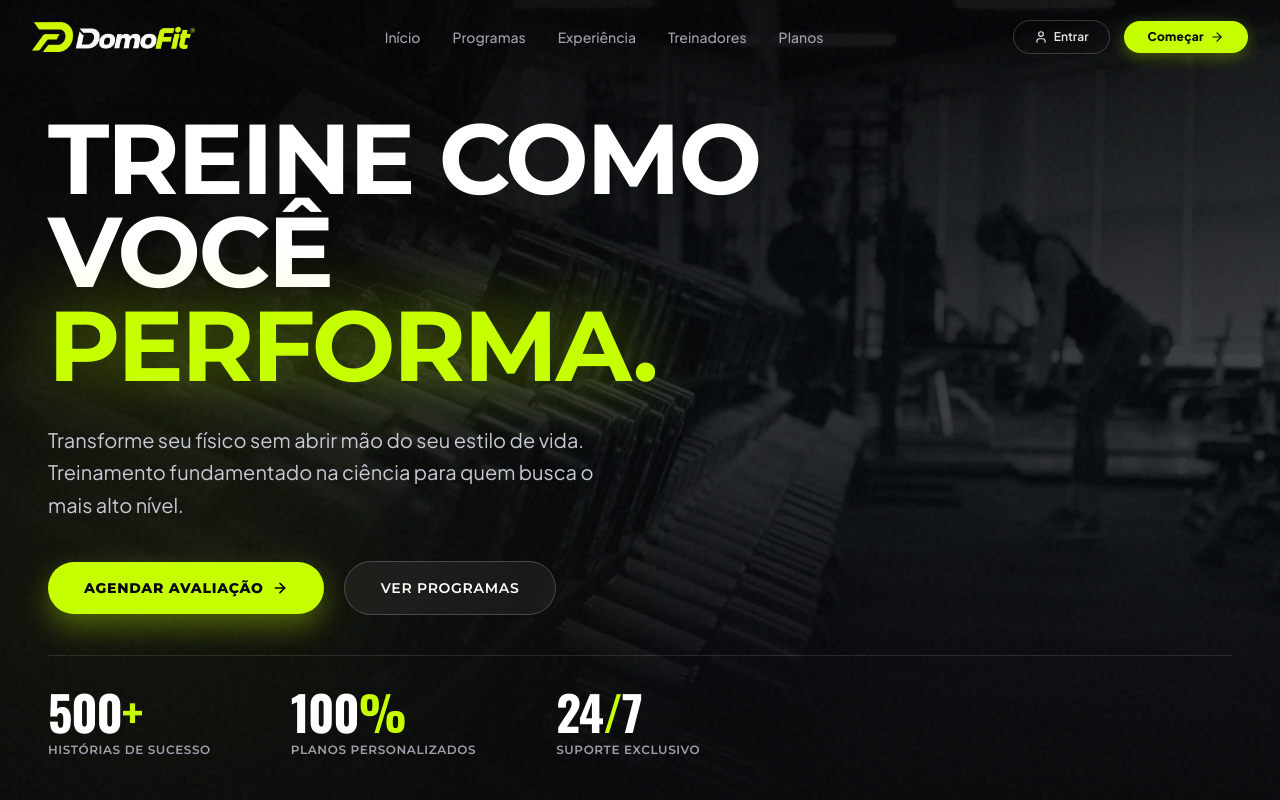
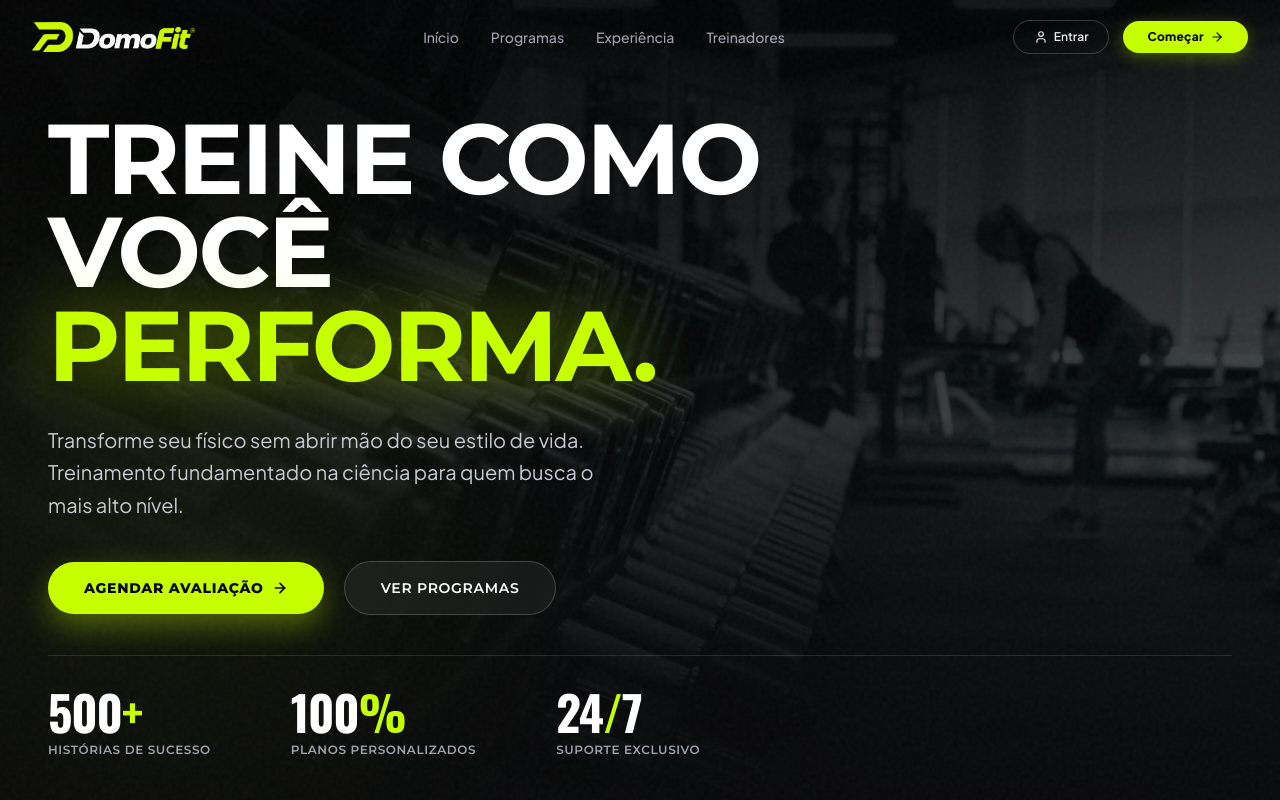
Before and after one commit to arthurlamonica/Odomofit, a React (Vite) app: page / in a window 1280 px wide. Shown: the top 800 px of the page. Built offline with nearby package versions, Linux system fonts and the light colour scheme; the HTML template or start-up script is replaced by a standard one.

Commit message:
feat: remover secao de planos de treino e link do menu

```diff
--- a/src/App.tsx
+++ b/src/App.tsx
@@ -6,7 +6,6 @@ import { DynamicExperience } from './components/DynamicExperience';
 import { SmartFeatures } from './components/SmartFeatures';
 import { ExperienceTrainers } from './components/ExperienceTrainers';
 import { TrainingCycle } from './components/TrainingCycle';
-import { PricingSection } from './components/PricingSection';
 import { AppDownloadBanner } from './components/AppDownloadBanner';
 import { Footer } from './components/Footer';
 import { InterestModal } from './components/InterestModal';
@@ -63,10 +62,7 @@ export const App: React.FC = () => {
         {/* Seção 6: O Ciclo de Treino e Saúde (Infográfico Circular em 6 Fases Interativas) */}
         <TrainingCycle />
 
-        {/* Seção 7: Choose Your Pricing Plan (Standard, Premium em Verde Neon, Advanced) */}
-        <PricingSection onSelectPlan={(planId) => handleOpenInterest(planId)} />
-
-        {/* Seção 8: Download The App To Get More Benefits (Banner Cinematográfico da Marca) */}
+        {/* Seção 7: Download The App To Get More Benefits (Banner Cinematográfico da Marca) */}
         <AppDownloadBanner onDownload={() => handleOpenInterest('download-app')} />
       </main>
 
--- a/src/components/Header.tsx
+++ b/src/components/Header.tsx
@@ -23,7 +23,6 @@ export const Header: React.FC<HeaderProps> = ({ onOpenAuth, onOpenInterest }) =>
     { label: 'Programas', href: '#programas' },
     { label: 'Experiência', href: '#experiencia' },
     { label: 'Treinadores', href: '#treinadores' },
-    { label: 'Planos', href: '#precos' },
   ];
 
   return (
```
